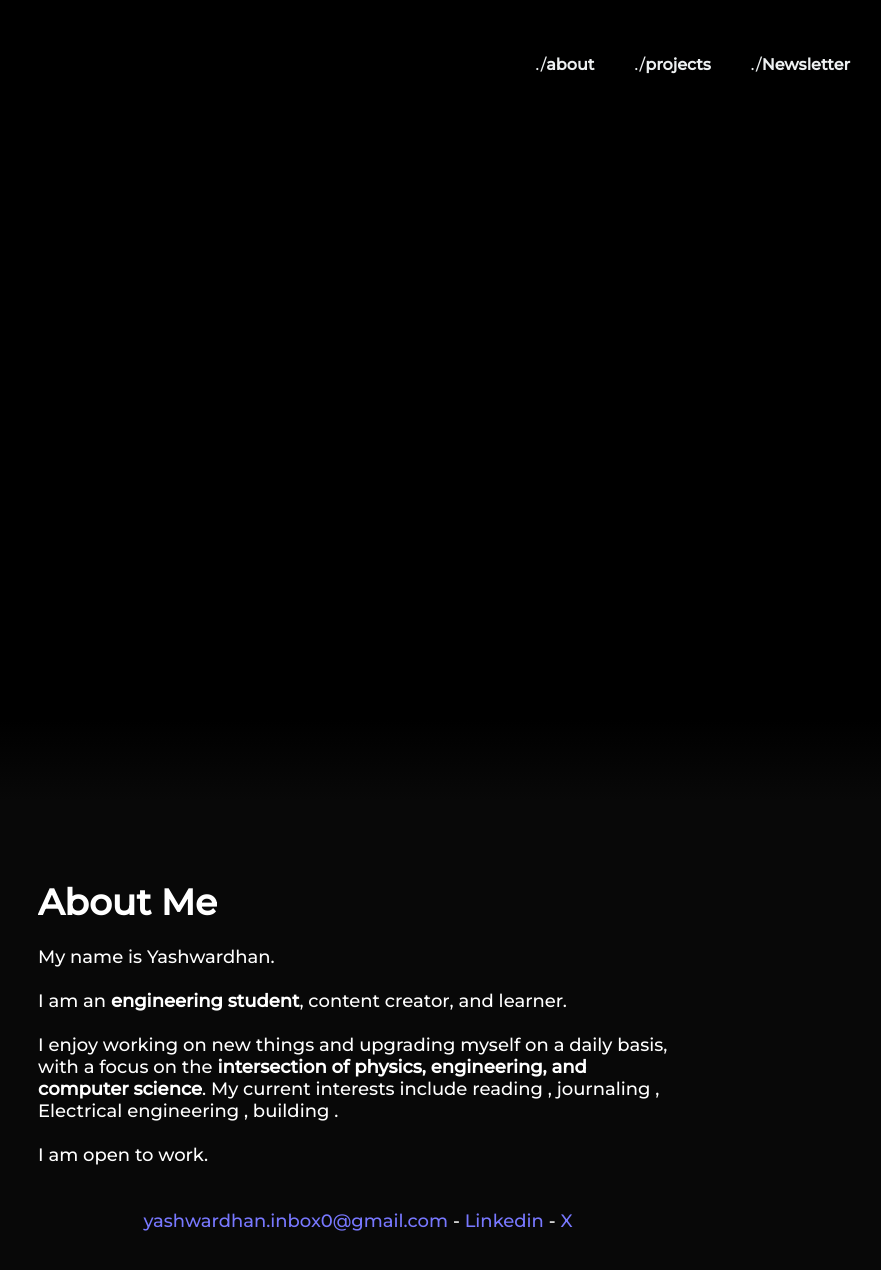
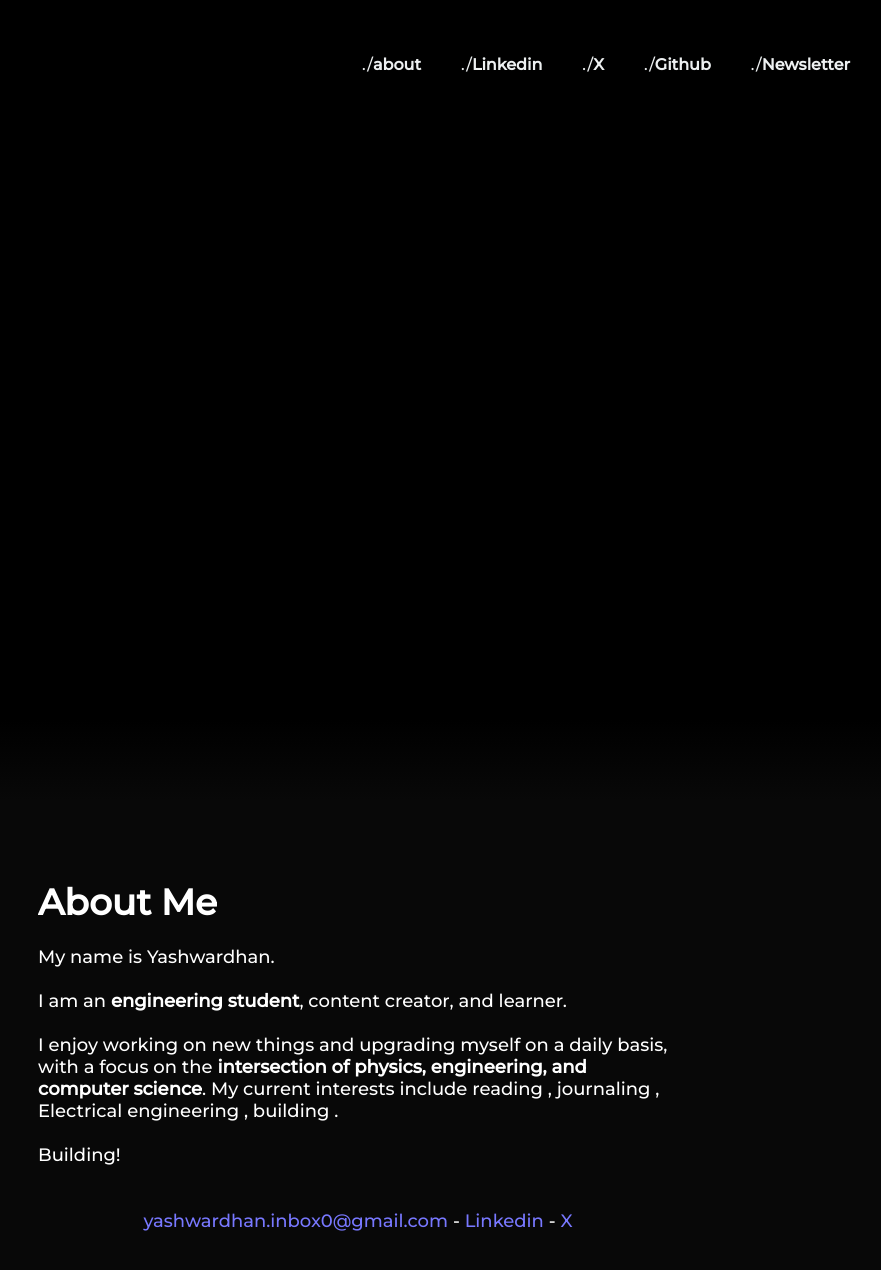
Before and after one commit to yashwardhanx10/yashwardhanx.me, a website: page index.html in a window 1280 px wide. Shown: the full height of the page, 282-1163 px from the left. Drawn offline with nearby package versions, Linux system fonts and the light colour scheme.

Commit message:
Update index.html

```diff
--- a/index.html
+++ b/index.html
@@ -26,7 +26,9 @@
             <nav>
                 <ul class="nav__links">
                     <li><a href="#about">./<b>about</b></a></li>
-                    <li><a href="https://github.com/yashwardhanx10">./<b>projects</b></a></li>
+                    <li><a href="https://www.linkedin.com/in/yashwardhan-singh-23538b28a/">./<b>Linkedin</b></a></li>
+                    <li><a href="https://x.com/Yashwardhxn_9">./<b>X</b></a></li>
+                    <li><a href="https://github.com/yashwardhanx10">./<b>Github</b></a></li>
                     <li><a href="https://yashwardhans-newsletter-329cd3.beehiiv.com/">./<b>Newsletter</b></a></li>
                 </ul>
             </nav>
@@ -61,7 +63,7 @@
             </p>
             <p>
                 <br>
-                I am open to work.
+                 Building!
                 <br><br>
             </p>
 
```
